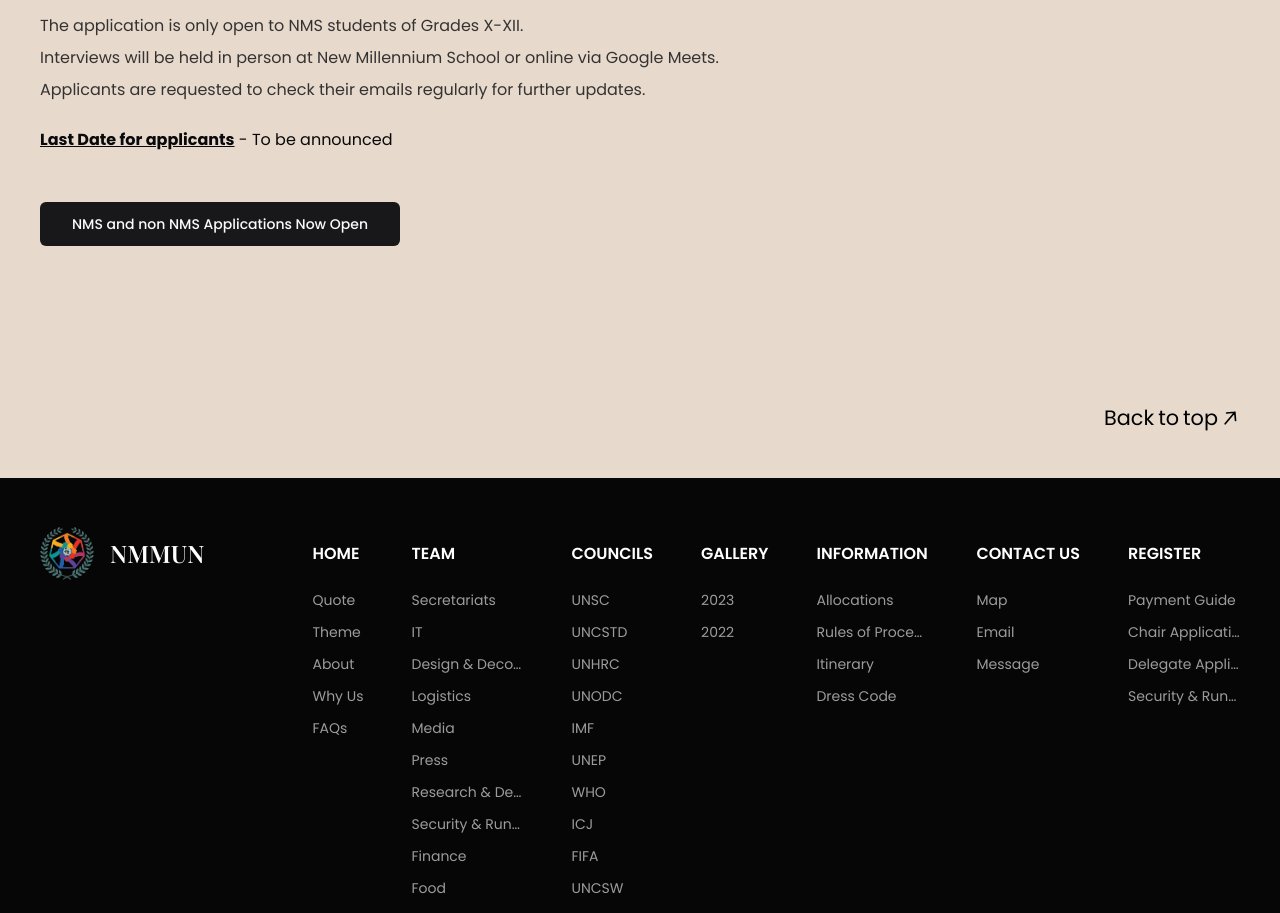
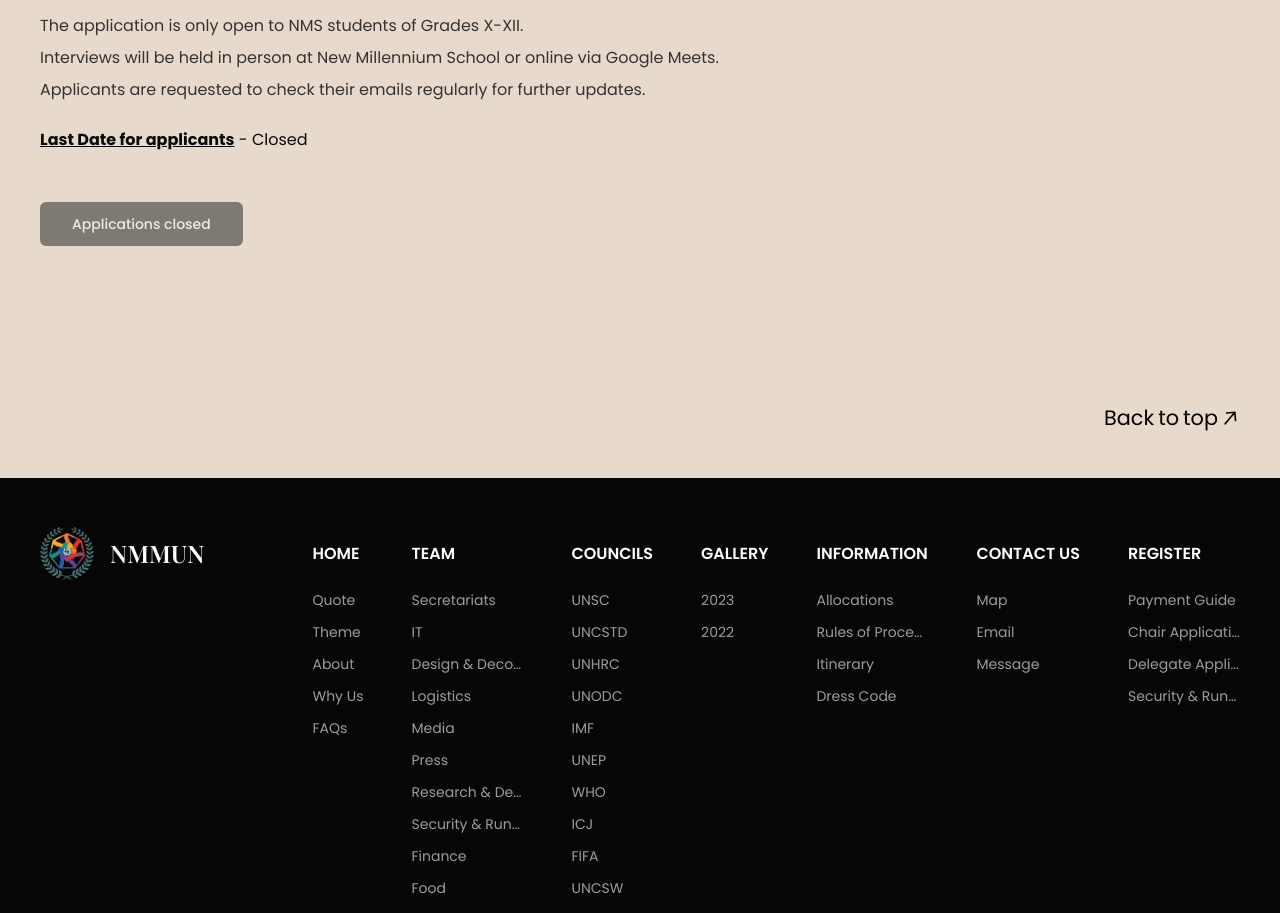
Before and after one commit to Clupai8o0/nmmun, a Next.js app: page /register in a window 1280 px wide. Shown: the part 5120-6033 px from the top of the page. Built offline with nearby package versions, Linux system fonts and the light colour scheme; a web font is replaced by a local one.

Commit message:
security apps closed

```diff
--- a/app/register/page.tsx
+++ b/app/register/page.tsx
@@ -384,15 +384,16 @@ function RegisterPage() {
 						<span className="underline font-bold">
 							Last Date for applicants
 						</span>{" "}
-						- To be announced
+						- Closed
 					</Paragraph>
 					<Animate animation={onScrollAnimation(av.FromLeft)}>
 						<Button
 							href="https://forms.gle/HTRZFiax6dXv3e9A9"
 							className="mt-12"
 							animation
+							disabled
 						>
-							NMS and non NMS Applications Now Open
+							Applications closed
 						</Button>
 					</Animate>
 				</Details>
```
